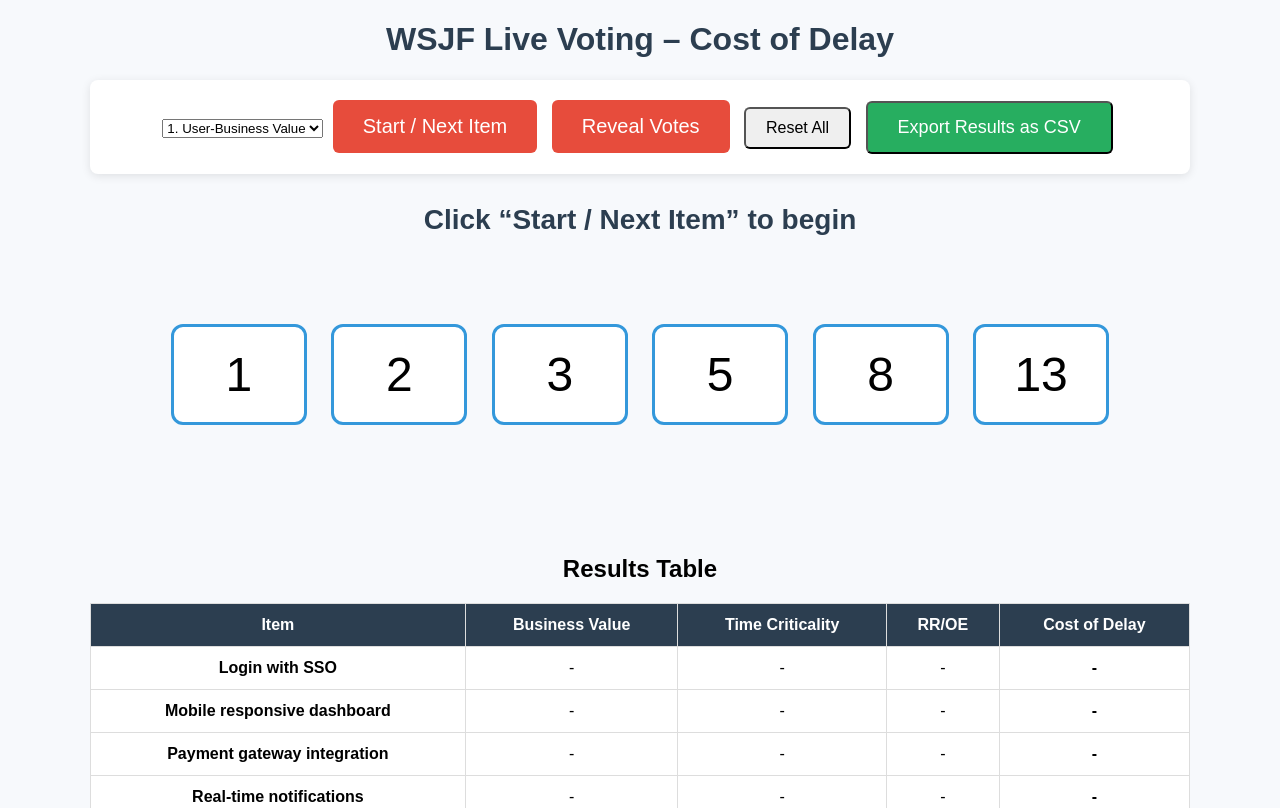
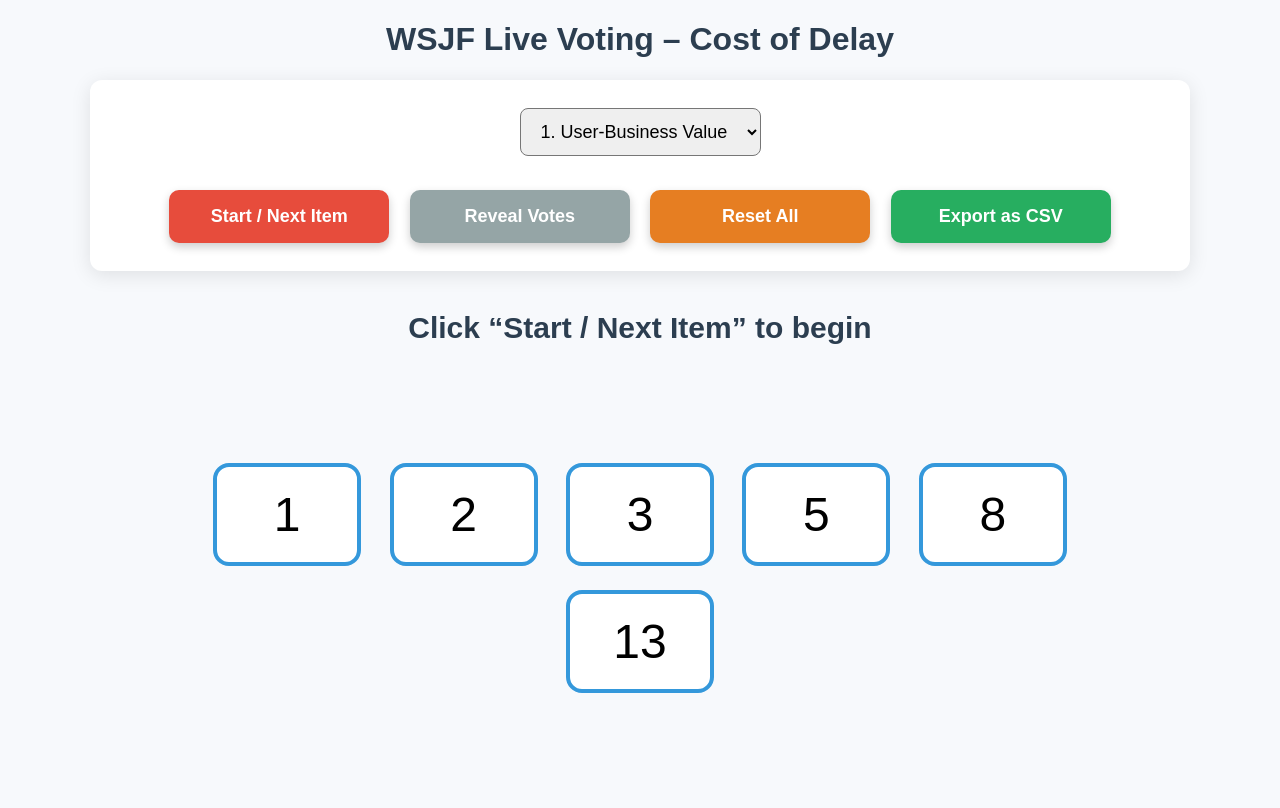
Before and after one commit to Phobiq/wsjf, a plain HTML site: page index.html in a window 1280 px wide. Shown: the top 808 px of the page. Drawn offline with Linux system fonts and the light colour scheme.

Commit message:
Update index.html

```diff
--- a/index.html
+++ b/index.html
@@ -2,24 +2,100 @@
 <html lang="en">
 <head>
 <meta charset="UTF-8">
-<title>WSJF Live Voting + Export</title>
+<title>WSJF Live Voting – Final Polish</title>
 <style>
   body { font-family: Arial, sans-serif; margin: 20px; background: #f7f9fc; }
   h1 { text-align: center; color: #2c3e50; }
   .container { max-width: 1100px; margin: auto; }
-  .controls { text-align: center; margin: 20px 0; padding: 15px; background: #fff; border-radius: 8px; box-shadow: 0 2px 10px rgba(0,0,0,0.1); }
-  button { padding: 10px 20px; margin: 5px; font-size: 16px; cursor: pointer; border-radius: 6px; }
-  .big-btn { padding: 15px 30px; font-size: 20px; background:#e74c3c; color:white; border:none; }
-  .export-btn { background:#27ae60; color:white; font-size:18px; padding:14px 30px; }
-  #itemDisplay { font-size: 28px; font-weight: bold; text-align: center; margin: 30px; min-height: 80px; color:#2c3e50; }
-  .fib { font-size: 48px; padding: 20px; margin: 10px; cursor: pointer; border: 3px solid #3498db; border-radius: 12px; display: inline-block; width: 90px; text-align: center; background: white; user-select:none; }
+  .controls {
+    text-align: center;
+    margin: 20px 0;
+    padding: 20px;
+    background: #fff;
+    border-radius: 12px;
+    box-shadow: 0 4px 20px rgba(0,0,0,0.1);
+  }
+
+  /* === ALL BUTTONS SAME SIZE + HOVER EFFECT === */
+  .btn {
+    padding: 16px 32px;
+    margin: 8px;
+    font-size: 18px;
+    font-weight: bold;
+    color: white;
+    border: none;
+    border-radius: 10px;
+    cursor: pointer;
+    transition: all 0.3s ease;
+    min-width: 220px;
+    box-shadow: 0 4px 10px rgba(0,0,0,0.2);
+  }
+
+  .btn:hover {
+    transform: translateY(-3px);
+    box-shadow: 0 8px 20px rgba(0,0,0,0.25);
+  }
+
+  .btn-start { background: #e74c3c; }
+  .btn-start:hover { background: #c0392b; }
+
+  .btn-reveal { background: #3498db; }
+  .btn-reveal:hover { background: #2980b9; }
+  .btn-reveal:disabled { background: #95a5a6; cursor: not-allowed; transform: none; }
+
+  .btn-reset { background: #e67e22; }
+  .btn-reset:hover { background: #d35400; }
+
+  .btn-export { background: #27ae60; }
+  .btn-export:hover { background: #219a52; }
+
+  .btn-confirm {
+    padding: 16px 40px !important;
+    font-size: 22px !important;
+    background: #27ae60;
+  }
+  .btn-confirm:hover { background: #219a52; }
+
+  select {
+    padding: 12px 16px;
+    font-size: 18px;
+    border-radius: 8px;
+    margin: 8px;
+  }
+
+  #itemDisplay {
+    font-size: 30px;
+    font-weight: bold;
+    text-align: center;
+    margin: 40px 0;
+    min-height: 100px;
+    color: #2c3e50;
+  }
+
+  .fib {
+    font-size: 48px;
+    padding: 20px;
+    margin: 12px;
+    cursor: pointer;
+    border: 4px solid #3498db;
+    border-radius: 16px;
+    display: inline-block;
+    width: 100px;
+    text-align: center;
+    background: white;
+    user-select: none;
+    transition: all 0.2s;
+  }
+  .fib:hover { transform: scale(1.1); }
   .fib.selected { background: #3498db; color: white; }
   .fib.revealed { border-color: #27ae60; background: #ecf0f1; }
-  .vote { font-size: 24px; margin: 10px; padding: 10px; display: inline-block; background:#ecf0f1; border-radius:6px; }
-  #results { margin-top: 30px; font-size: 22px; text-align: center; }
-  .median { font-size: 60px; font-weight: bold; color: #27ae60; }
-  table { width: 100%; margin-top: 20px; border-collapse: collapse; background: white; }
-  th, td { padding: 12px; text-align: center; border: 1px solid #ddd; }
+
+  .vote { font-size: 24px; margin: 8px; padding: 10px 16px; background:#ecf0f1; border-radius:8px; }
+
+  .median { font-size: 70px; font-weight: bold; color: #27ae60; }
+
+  table { width: 100%; margin-top: 20px; border-collapse: collapse; background: white; border-radius: 12px; overflow: hidden; box-shadow: 0 4px 15px rgba(0,0,0,0.1); }
+  th, td { padding: 14px; text-align: center; border-bottom: 1px solid #ddd; }
   th { background: #2c3e50; color: white; }
   .done { background:#d5f5e3; }
 </style>
@@ -35,15 +111,17 @@
       <option value="RR/OE">3. RR/OE Value</option>
     </select>
 
-    <button class="big-btn" id="nextBtn" onclick="nextItem()">Start / Next Item</button>
-    <button class="big-btn" id="revealBtn" onclick="reveal()" disabled>Reveal Votes</button>
-    <button onclick="resetAll()">Reset All</button>
-    <button class="export-btn" onclick="exportCSV()">Export Results as CSV</button>
+    <br><br>
+
+    <button class="btn btn-start" id="nextBtn" onclick="nextItem()">Start / Next Item</button>
+    <button class="btn btn-reveal" id="revealBtn" onclick="reveal()" disabled>Reveal Votes</button>
+    <button class="btn btn-reset" onclick="resetAll()">Reset All</button>
+    <button class="btn btn-export" onclick="exportCSV()">Export as CSV</button>
   </div>
 
   <div id="itemDisplay">Click “Start / Next Item” to begin</div>
 
-  <div style="text-align:center; margin:30px;">
+  <div style="text-align:center; margin:40px;">
     <div class="fib" data-val="1">1</div>
     <div class="fib" data-val="2">2</div>
     <div class="fib" data-val="3">3</div>
@@ -52,10 +130,10 @@
     <div class="fib" data-val="13">13</div>
   </div>
 
-  <div id="currentVotes" style="text-align:center; min-height:60px;"></div>
+  <div id="currentVotes" style="text-align:center; min-height:70px; font-size:20px;"></div>
   <div id="results"></div>
 
-  <h2 style="text-align:center;">Results Table</h2>
+  <h2 style="text-align:center; margin-top:40px;">Results Table</h2>
   <table id="resultsTable">
     <thead>
       <tr>
@@ -92,25 +170,23 @@ let currentItemIndex = -1;
 let votes = {};
 let results = {};
 
-// Load saved data
+// Load saved results
 if (localStorage.getItem('wsjfResults2025')) {
   results = JSON.parse(localStorage.getItem('wsjfResults2025'));
 }
 renderTable();
 
-// ──────────────────────────────
-// Core functions (same as before)
-// ──────────────────────────────
-function nextItem() { /* ... same as previous version ... */
+function nextItem() {
   currentItemIndex++;
   if (currentItemIndex >= backlog.length) {
-    alert("All items completed! You can now export the results.");
+    alert("All items completed! Use Export as CSV to save your results.");
     return;
   }
   resetRound();
   document.getElementById('itemDisplay').textContent =
     `Item ${currentItemIndex+1}/${backlog.length}: ${backlog[currentItemIndex]}`;
   document.getElementById('revealBtn').disabled = false;
+  document.getElementById('revealBtn').textContent = "Reveal Votes";
 }
 
 function resetRound() {
@@ -124,7 +200,7 @@ document.querySelectorAll('.fib').forEach(card => {
   card.addEventListener('click', function() {
     if (document.getElementById('revealBtn').disabled) return;
     const val = parseInt(this.dataset.val);
-    const name = prompt("Your name?", "Me") || "Anon";
+    const name = prompt("Your name?", "") || "Anon";
     votes[name] = val;
     document.querySelectorAll('.fib').forEach(c => c.classList.remove('selected'));
     this.classList.add('selected');
@@ -143,12 +219,13 @@ function reveal() {
   document.getElementById('results').innerHTML = `
     <h2>Median = <span class="median">${median}</span></h2>
     <p>Votes: ${values.join(', ')}</p>
-    <button onclick="saveResult(${median})" style="padding:15px 40px; font-size:20px; background:#27ae60; color:white; border:none; border-radius:8px;">
+    <button class="btn btn-confirm" onclick="saveResult(${median})">
       Confirm & Save ${median}
     </button>
   `;
   document.querySelectorAll('.fib').forEach(c => c.classList.add('revealed'));
   document.getElementById('revealBtn').disabled = true;
+  document.getElementById('revealBtn').textContent = "Revealed";
 }
 
 function saveResult(score) {
@@ -184,20 +261,12 @@ function renderTable() {
   });
 }
 
-// ───────────────────────
-// EXPORT TO CSV FUNCTION
-// ───────────────────────
 function exportCSV() {
   let csv = "Item,Business Value,Time Criticality,RR/OE,Cost of Delay\n";
   backlog.forEach(item => {
     const r = results[item] || {};
-    csv += `"${item.replace(/"/g, '""')}",`;
-    csv += `${r.bv || ''},`;
-    csv += `${r.tc || ''},`;
-    csv += `${r.rroe || ''},`;
-    csv += `${r.cod > 0 ? r.cod : ''}\n`;
+    csv += `"${item.replace(/"/g, '""')}",${r.bv||''},${r.tc||''},${r.rroe||''},${r.cod > 0 ? r.cod : ''}\n`;
   });
-
   const blob = new Blob([csv], { type: 'text/csv;charset=utf-8;' });
   const url = URL.createObjectURL(blob);
   const link = document.createElement('a');
```
